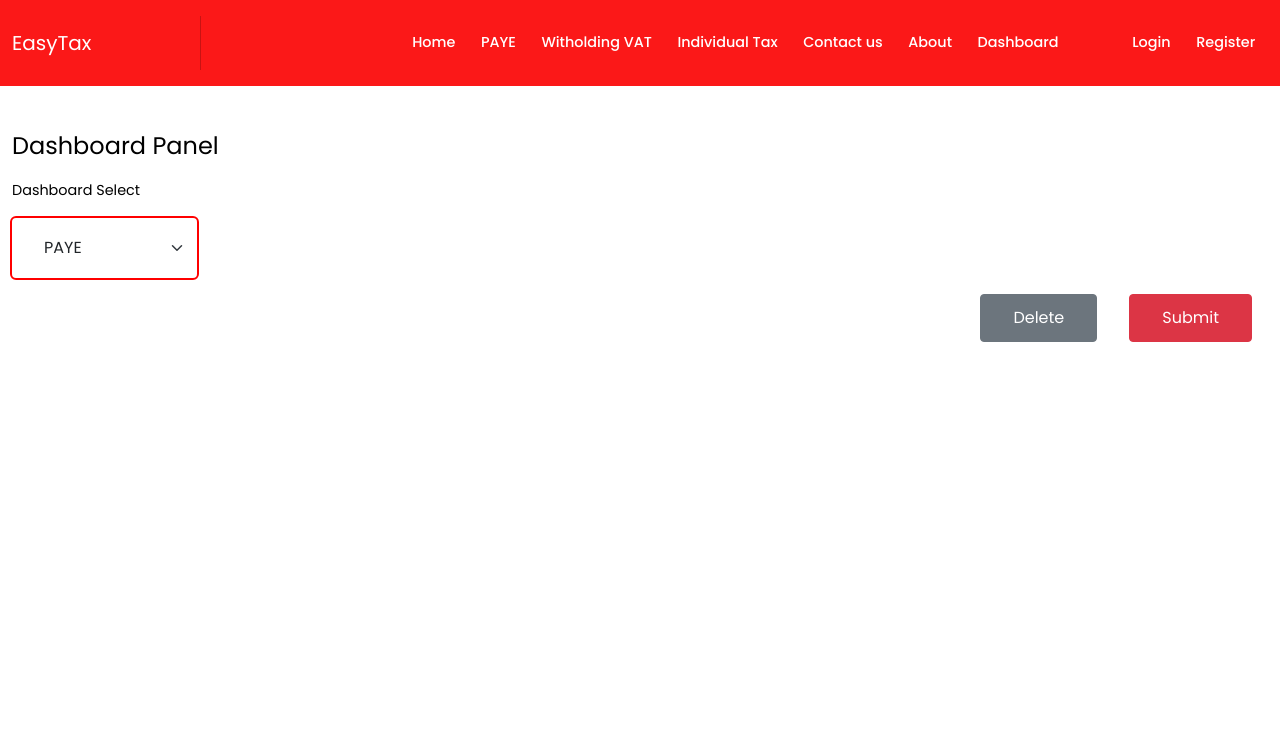
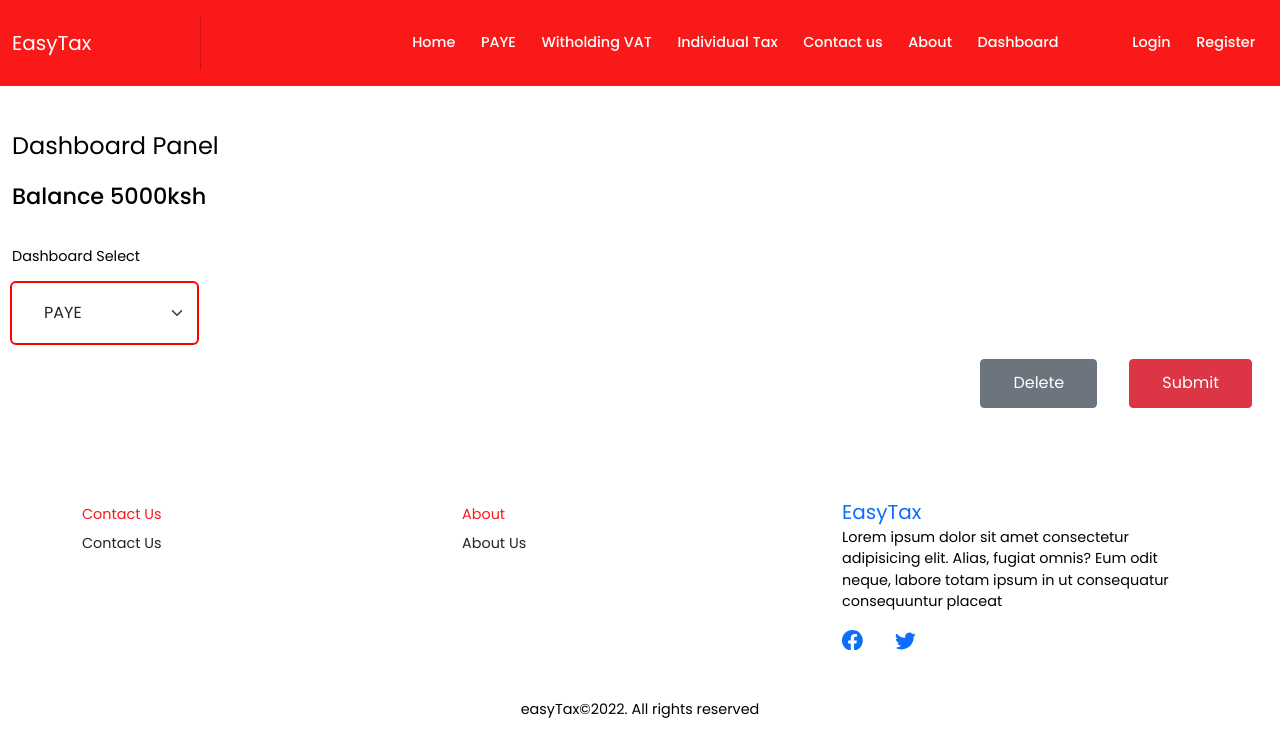
Before and after one commit to OptimusJc/EasyTax, a React (Create React App) app: page /dashboard in a window 1280 px wide. Shown: the top 756 px of the page. Built offline with nearby package versions, Linux system fonts and the light colour scheme.

Commit message:
fix: Add balance to the dashboard and footer to entry point

```diff
--- a/src/App.js
+++ b/src/App.js
@@ -1,5 +1,7 @@
 import { Outlet } from "react-router-dom";
 import Header from "./components/header/Header";
+import Footer from "./components/footer/Footer";
+
 import "./index.css";
 
 function App() {
@@ -8,6 +10,7 @@ function App() {
             <Header />
             {/* enables the rendering of the site pages */}
             <Outlet />
+            <Footer />
         </div>
     );
 }
--- a/src/pages/about/About.js
+++ b/src/pages/about/About.js
@@ -93,8 +93,6 @@ const About = () => {
                             </div>
                         </div>
                     </div>
-
-                    <Footer />
                 </div>
             </div>
         </div>
--- a/src/pages/contact/Contact.js
+++ b/src/pages/contact/Contact.js
@@ -47,8 +47,6 @@ const Contact = () => {
                         />
                     </form>
                 </div>
-
-                <Footer />
             </div>
         </div>
     );
--- a/src/pages/dashboard/Dashboard.jsx
+++ b/src/pages/dashboard/Dashboard.jsx
@@ -15,6 +15,7 @@ const Admin = () => {
             <div className="row">
                 <div className={["col", styles.admin_col].join(" ")}>
                     <p className="fs-4">Dashboard Panel</p>
+                    <p className={styles.balance}>Balance 5000ksh</p>
                     <p>Dashboard Select</p>
                     <select
                         className={["form-select", styles.select].join(" ")}
--- a/src/pages/dashboard/admin.module.css
+++ b/src/pages/dashboard/admin.module.css
@@ -9,6 +9,12 @@
     padding: 0.8rem 2rem;
     outline: 2px solid red;
     margin-bottom: 1rem;
+}
+
+.balance {
+    font-size: 1.4rem;
+    font-weight: 500;
+    margin-bottom: 2rem;
 }
 
 .admin_col .tbody .tr td {
--- a/src/pages/home/Home.js
+++ b/src/pages/home/Home.js
@@ -10,8 +10,6 @@ const Home = () => {
                         your tax returns.
                     </p>
                 </div>
-
-                <Footer />
             </div>
         </div>
     );
--- a/src/pages/individual/IndividualTax.js
+++ b/src/pages/individual/IndividualTax.js
@@ -386,8 +386,6 @@ const IndividualTax = () => {
                             </div>
                         </form>
                     </div>
-
-                    <Footer />
                 </div>
             </div>
         </div>
--- a/src/pages/paye/Paye.js
+++ b/src/pages/paye/Paye.js
@@ -267,8 +267,6 @@ const Paye = () => {
                             </div>
                         </form>
                     </div>
-
-                    <Footer />
                 </div>
             </div>
         </div>
--- a/src/pages/witholding/WitholdingVAT.js
+++ b/src/pages/witholding/WitholdingVAT.js
@@ -168,8 +168,6 @@ const WitholdingVAT = () => {
                         </div>
                     </form>
                 </div>
-
-                <Footer />
             </div>
         </div>
     );
```
